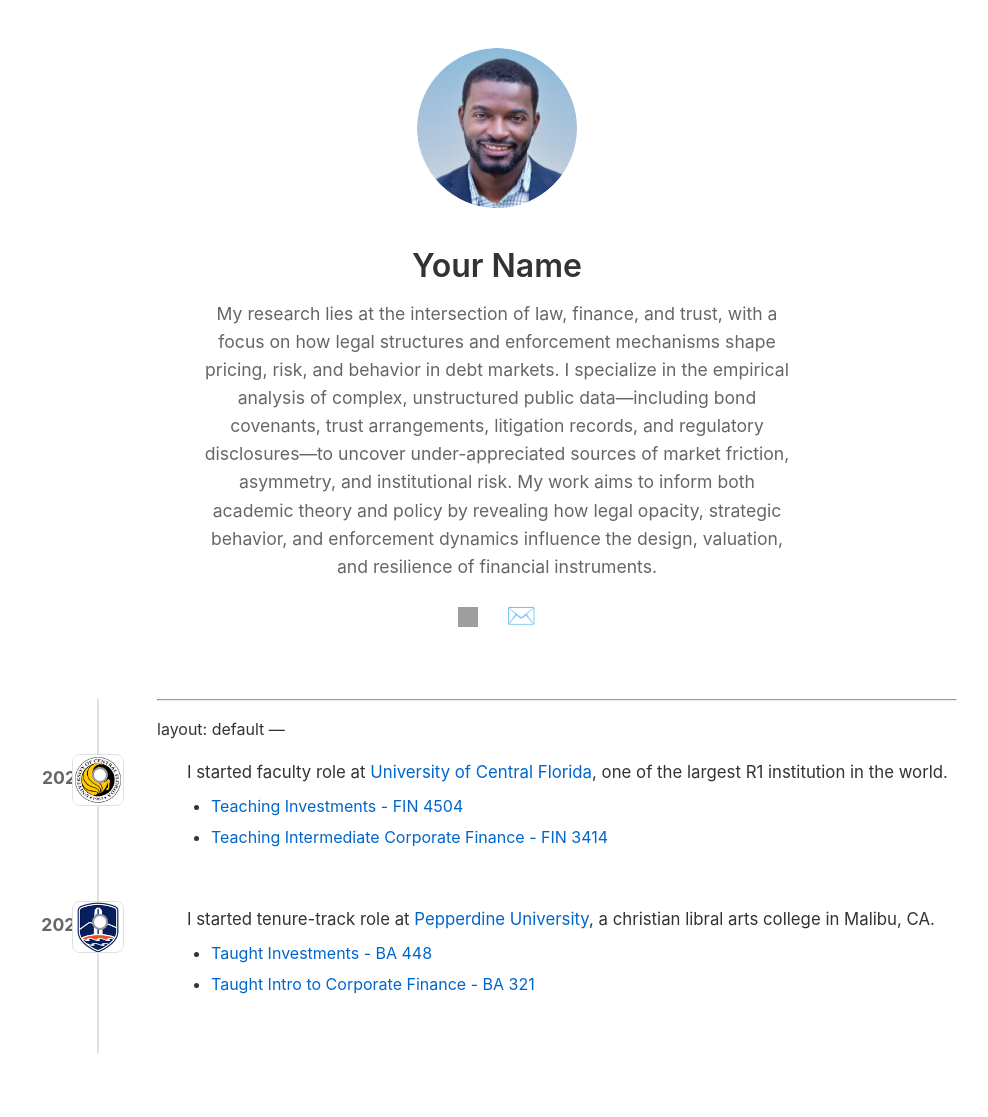
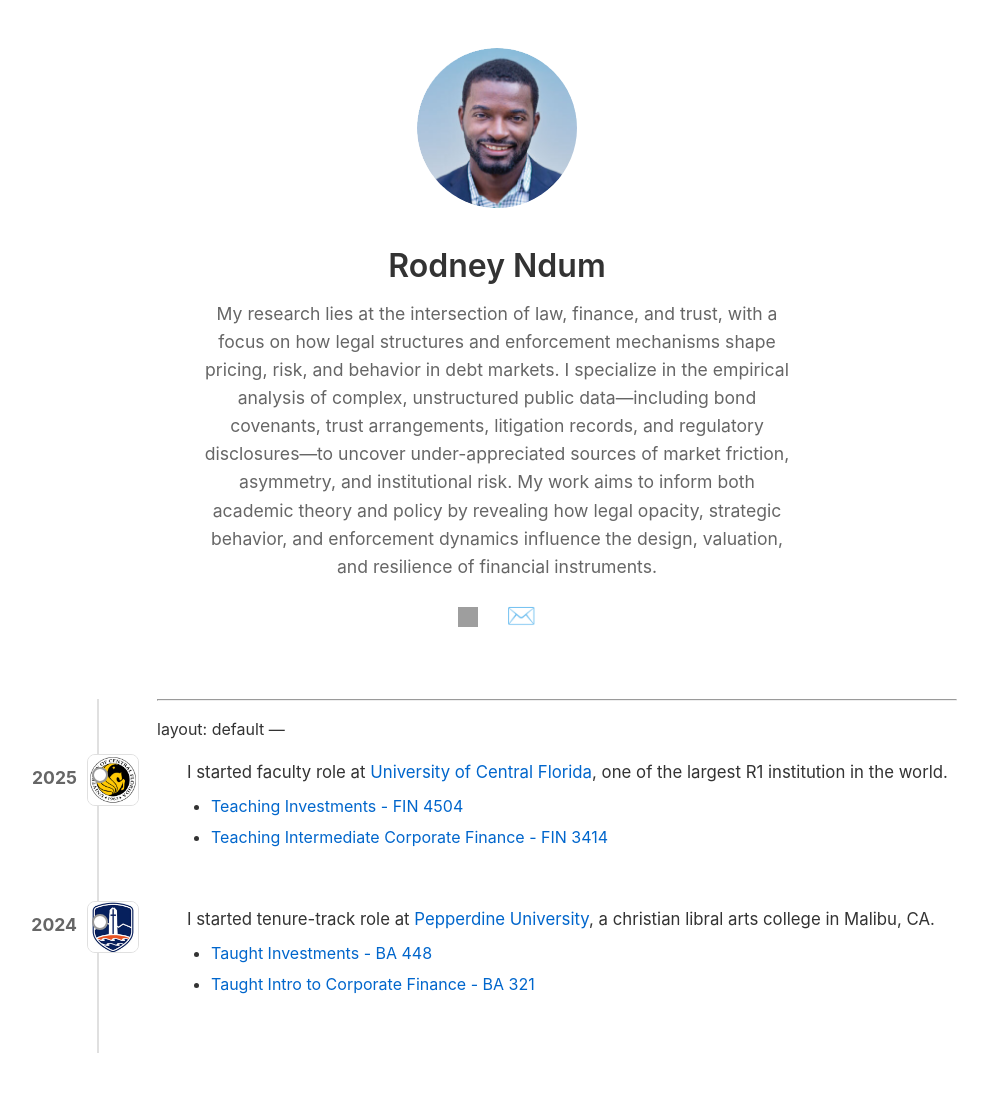
Before and after one commit to rndum/rndum.github.io, a Jekyll site: the page built from index.md, in a window 1280 px wide. Shown: the whole page, without its empty margins (143-1131 px from the left). Built offline with Jekyll 4.4.1, drawn with Linux system fonts in a browser that asks for light colours; our own code applies the rules of GitHub Pages for plain Markdown files; grey boxes are pictures that could not be loaded.

Commit message:
fixed spacing issues in timeline object

```diff
--- a/_layouts/default.html
+++ b/_layouts/default.html
@@ -9,7 +9,7 @@
 <body>
   <div class="header">
     <img src="/assets/images/profile.png" class="profile-img" />
-    <h1>Your Name</h1>
+    <h1>Rodney Ndum</h1>
     <p class="tagline"> My research lies at the intersection of law, finance, and trust, with a focus on how legal structures and enforcement mechanisms shape pricing, risk, and behavior in debt markets.
       I specialize in the empirical analysis of complex, unstructured public data—including bond covenants, trust arrangements, litigation records, and regulatory disclosures—to uncover under-appreciated sources of market friction,
       asymmetry, and institutional risk. My work aims to inform both academic theory and policy by revealing how legal opacity, strategic behavior, and enforcement dynamics influence the design, valuation, and resilience of financial instruments.</p>
--- a/assets/css/style.css
+++ b/assets/css/style.css
@@ -75,9 +75,9 @@ body {
 
 .timeline-date {
   position: absolute;
-  left: -120px;
+  left: -140px;
   top: 5px;
-  width: 50px;
+  width: 60px;
   text-align: right;
   font-weight: 700;
   color: #666;
@@ -98,7 +98,7 @@ body {
 
 .timeline-icon {
   position: absolute;
-  left: -85px;
+  left: -70px;
   top: -5px;
   width: 50px;
   height: 50px;
```
